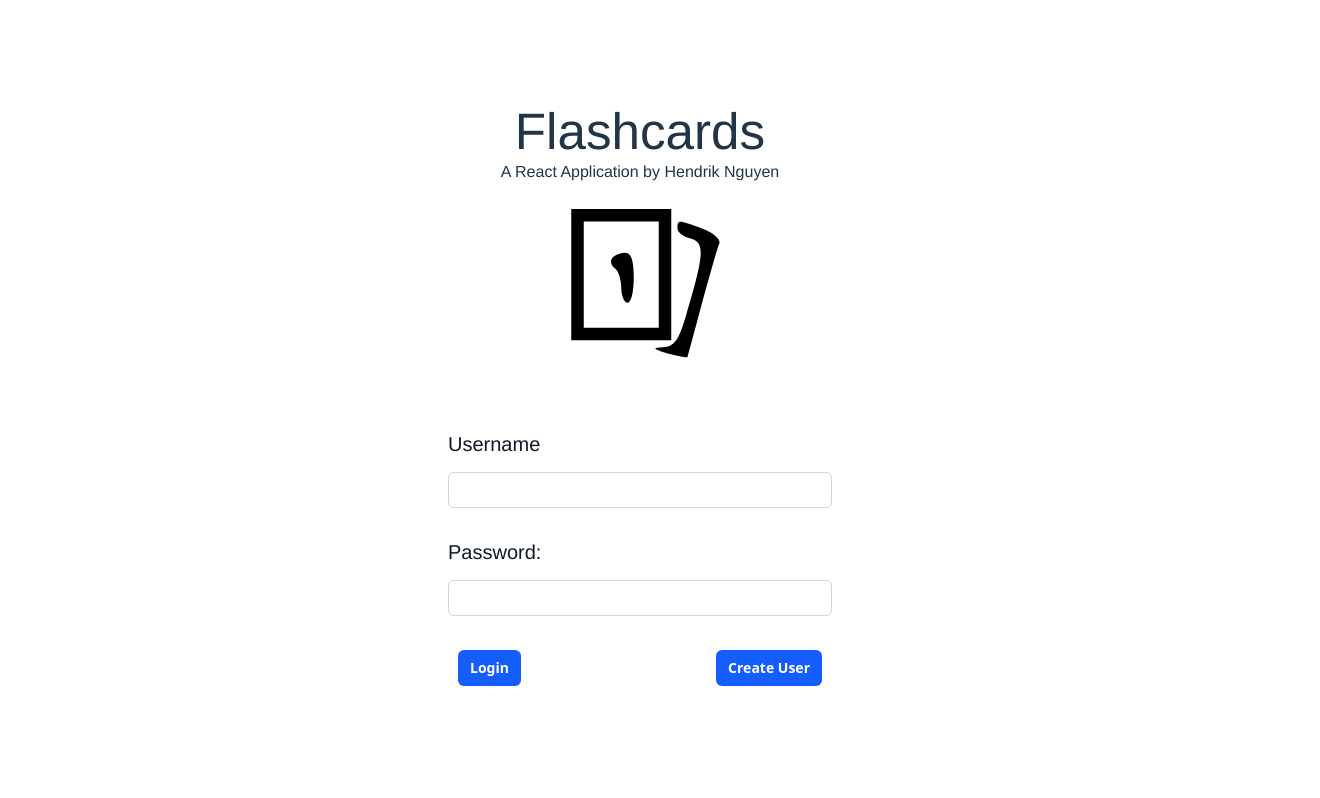
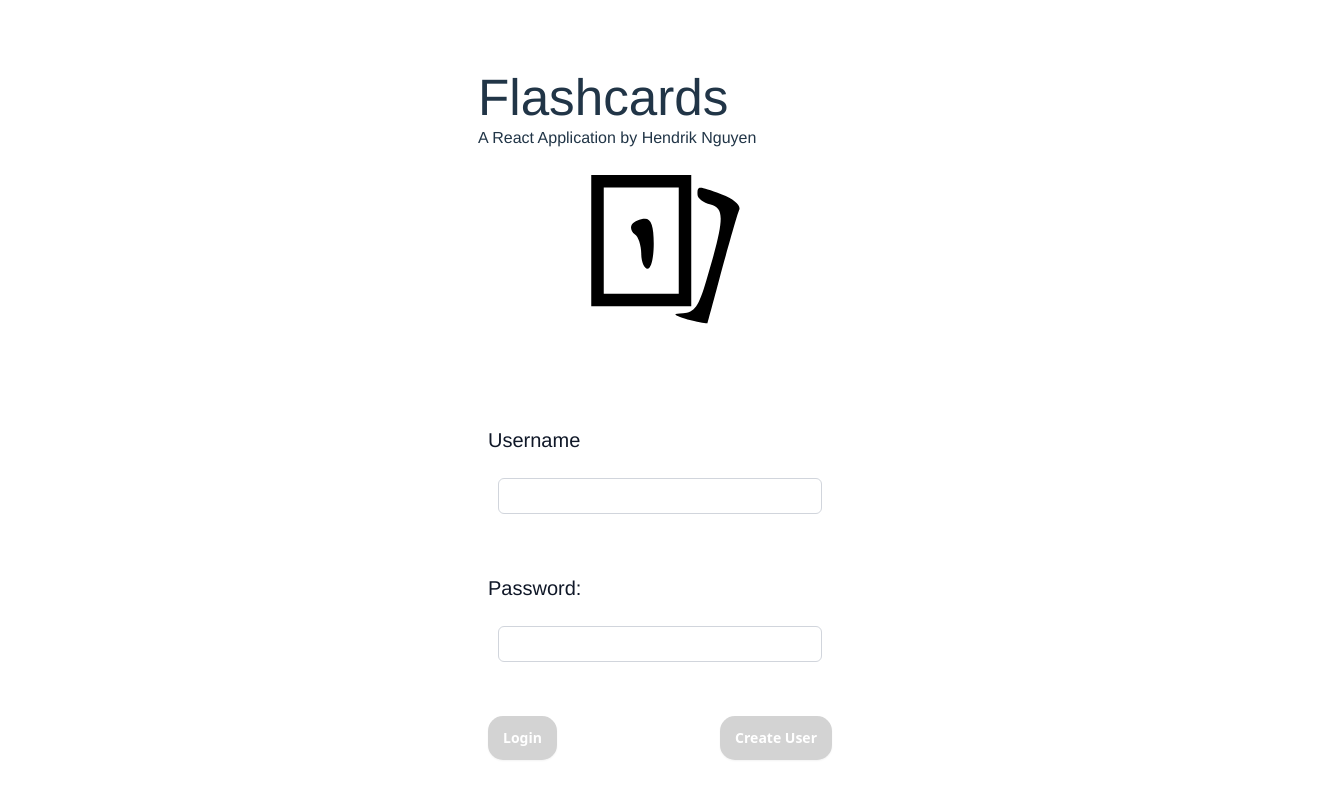
Before and after one commit to hendriknguyenn/flashcards, a React (Vite) app: page / in a window 1280 px wide. Shown: the top 798 px of the page, 1320 px wide, since content can reach past the window. Built offline with nearby package versions, Linux system fonts and the light colour scheme.

Commit message:
added more styling

```diff
--- a/src/components/DeckList.tsx
+++ b/src/components/DeckList.tsx
@@ -70,35 +70,40 @@ function DeckList({currentUserId, setComponent, setCurrentDeckId, setCurrentUser
     }, []);
 
     return (
+        <div className="flex flex-col min-h-screen min-w-screen justify-center">
+            <div id='deck-headers'>
+                <h1>Deck List</h1>
+                <h2>Current User: {currentUserId}</h2>
+            </div>
             <div>
-            <h1 className="bg-sky-500 hover:bg-sky-700 ...">Deck List</h1>
-            <h4>Current User: {currentUserId}</h4>
-            <ul className="list-none">
+                <ul role="list">
                     {decks.map((deck, index) =>
-                    <li>
-                        <button
-                        key={deck.deck_id}
+                        <li key={deck.deck_id}
                             className={selectedIndex === index ? "bg-blue-100" : "bg-black-100"}
                             onClick={() => handleDeckSelection(index, deck.deck_id)}
                         >
                             {deck.deck_name}
-                    </button>
+
                         </li>
                     )}
                 </ul>
+            </div>
+            <div id='deck-buttons' className="flex flex-row min-w-screen">
                 <button disabled={selectedIndex===-1} onClick={() => setComponent("flashcard")}>Select</button>
                 <button onClick={() => setShowDeckCreation(true)}>New Deck</button>
                 <button disabled={selectedIndex===-1} onClick={() => setComponent("questionlist")}>Edit Deck</button>
                 <button disabled={selectedIndex===-1} onClick={handleDelete}>Delete</button>
                 <button onClick={handleLogout}>Log out</button>
+            </div>
+
             <br></br>
             {showDeckCreation ?
-            <div>
-                <form id="new deck">
+            <div id='deck-new' className="flex flex-row">
+                <form>
                     <label>Deck Name:</label>
                     <input type="text" onChange={(e) => setNewDeckName(e.target.value)}></input>
-                    <input type="button" value="Create Deck" onClick={handleNew}/>
-                    <input type="button" value="Cancel" onClick={() => setShowDeckCreation(false)}/>
+                    <input id='new-deck-input' type="button" value="Create Deck" onClick={handleNew}/>
+                    <input id='new-deck-input' type="button" value="Cancel" onClick={() => setShowDeckCreation(false)}/>
                 </form>
             </div> : null}
         </div>
--- a/src/components/QuestionList.tsx
+++ b/src/components/QuestionList.tsx
@@ -118,18 +118,22 @@ function QuestionList({deck_id, setComponent}){
 
     return(
         <div>
+            <div>
                 <h1>Question List</h1>
-            <h3>Deck Name: {deckName}</h3>
+                <h2>Deck Name: {deckName}</h2>
+            </div>
+            <div>
                 <ul className="list-group">
                     {questions.map((question, index) =>
                         <li
                             key={question.question_id}
-                        className={selectedIndex === index ? "list-group-item active" : "list-group-item"}
+                            className={selectedIndex === index ? "bg-blue-100" : "bg-black-100"}
                             onClick={() => handleQuestionSelection(index, question.question_id)}
                         >{question.question}</li>
                     )}
                 </ul>
-            <div>
+            </div>
+            <div className="flex flex-row">
                 <button disabled={showDetails =="edit"} onClick={() => setShowDetails("add")}>Add</button>
                 <button disabled={selectedIndex==-1 || showDetails=="add"} onClick={prepareEdit}>Edit</button>
                 <button disabled={selectedIndex==-1} onClick={handleDelete}>Delete</button>
--- a/src/styles/Decklist.css
+++ b/src/styles/Decklist.css
@@ -3,3 +3,61 @@
 @theme {
     --font-display: "Satoshi", "sans-serif";
 }
+
+input[type=button]{
+    border:1px;
+    border-color:gray;
+    background-color: lightgray;
+    border-radius: 15px;
+    padding: 10px;
+    margin-right: 10px;
+}
+
+#deck-headers{
+    display: flex;
+    justify-content: left;
+    flex-direction: column;
+}
+
+#deck-buttons > button{
+
+}
+
+button + button{
+    margin-left: 15px;
+}
+
+h1{
+    font-family:'Franklin Gothic Medium', 'Arial Narrow', Arial, sans-serif;
+    user-select: none;
+    text-align: left;
+}
+
+h2{
+    font-family:'Franklin Gothic Medium', 'Arial Narrow', Arial, sans-serif;
+    user-select: none;
+    text-align: left;
+}
+
+li{
+    user-select: none;
+    font-family: 'Franklin Gothic Medium', 'Arial Narrow', Arial, sans-serif;
+    display: inline block;
+    border: 1px solid #000;
+    padding: 20px;
+    border-radius: 15px;
+}
+button{
+    font-family:'Franklin Gothic Medium', 'Arial Narrow', Arial, sans-serif;
+    user-select: none;
+    display: block;
+    border-color: lightgray;
+}
+
+button:hover{
+    transform: scale(1.3);
+}
+
+div{
+    padding: 10px;
+}
--- a/src/styles/QuestionList.css
+++ b/src/styles/QuestionList.css
@@ -0,0 +1,5 @@
+@import 'tailwindcss';
+
+h1 h2{
+    font-family: 'Franklin Gothic Medium', 'Arial Narrow', Arial, sans-serif;
+}
```
Lines whose indentation alone changed are shown as unchanged.
